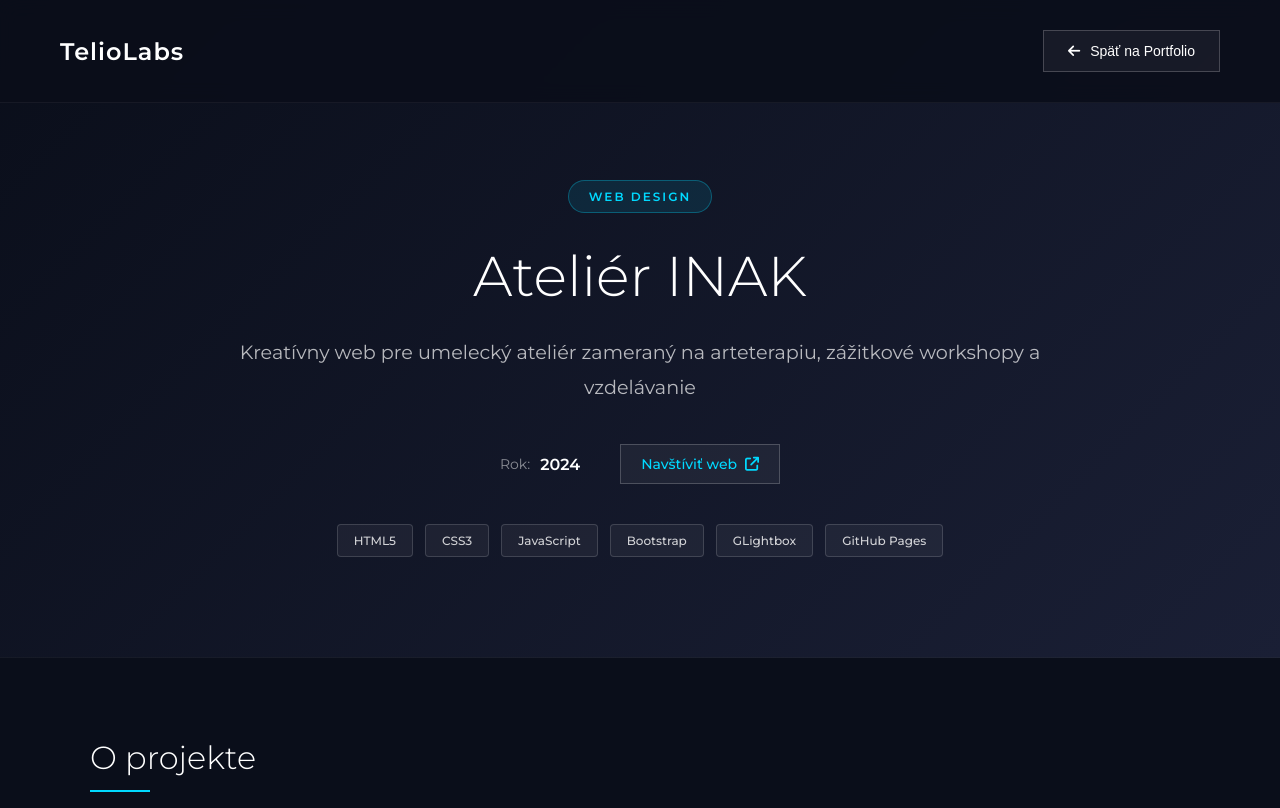
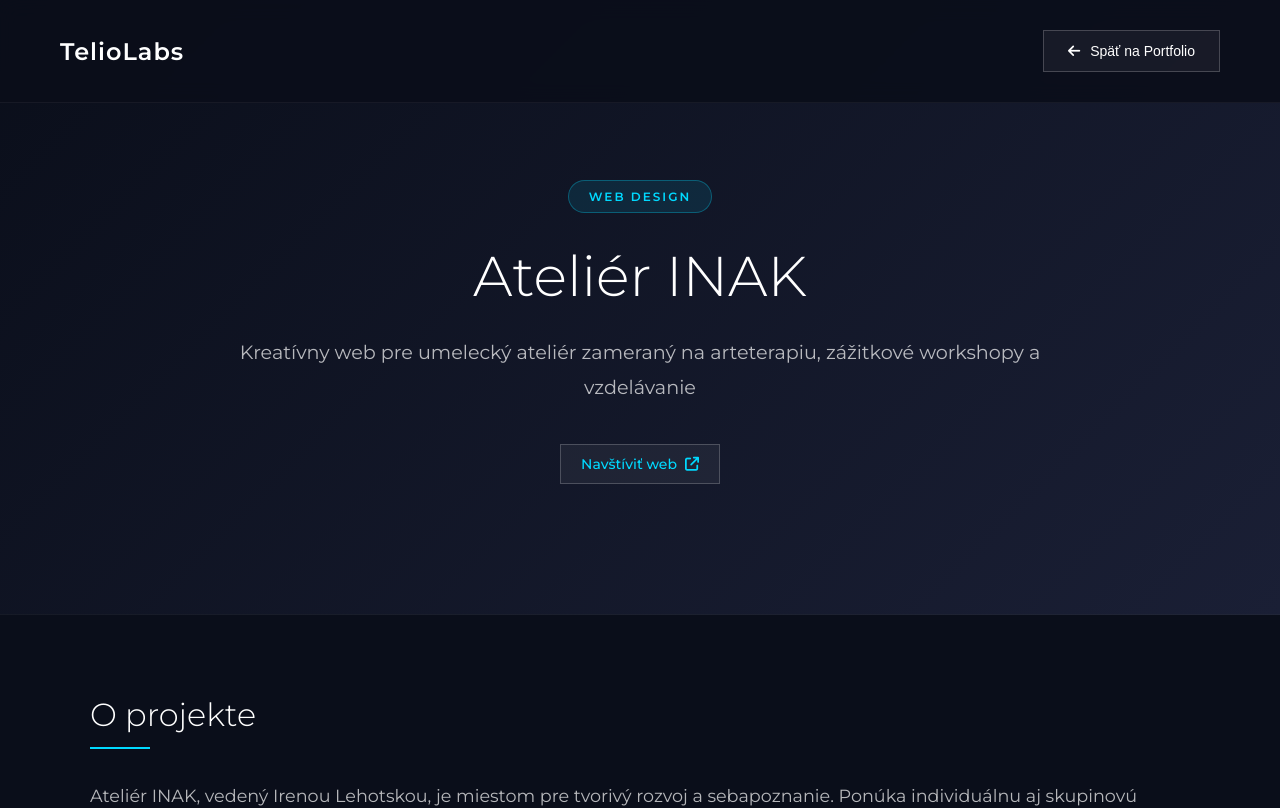
Before and after one commit to websolution4you/telio_comp, a Next.js app: page /portfolio/atelier-inak in a window 1280 px wide. Shown: the top 808 px of the page. Built offline with nearby package versions, Linux system fonts and the light colour scheme.

Commit message:
Zjednodusenie detailu projektu - odstranenie roku a technologii

```diff
--- a/app/portfolio/[slug]/page.tsx
+++ b/app/portfolio/[slug]/page.tsx
@@ -55,25 +55,15 @@ export default function PortfolioDetailPage({ params }: PageProps) {
           <h1>{project.title}</h1>
           <p className="detail-short-desc">{project.shortDescription}</p>
 
-          <div className="detail-meta">
-            <div className="meta-item">
-              <span className="meta-label">Rok:</span>
-              <span className="meta-value">{project.year}</span>
-            </div>
-            {project.liveUrl && (
+          {project.liveUrl && (
+            <div className="detail-meta">
               <div className="meta-item">
                 <a href={project.liveUrl} target="_blank" rel="noopener noreferrer" className="live-link">
                   Navštíviť web <i className="fa-solid fa-external-link"></i>
                 </a>
               </div>
-            )}
-          </div>
-
-          <div className="detail-technologies">
-            {project.technologies.map((tech) => (
-              <span key={tech} className="tech-tag">{tech}</span>
-            ))}
-          </div>
+            </div>
+          )}
         </div>
       </section>
 
```
